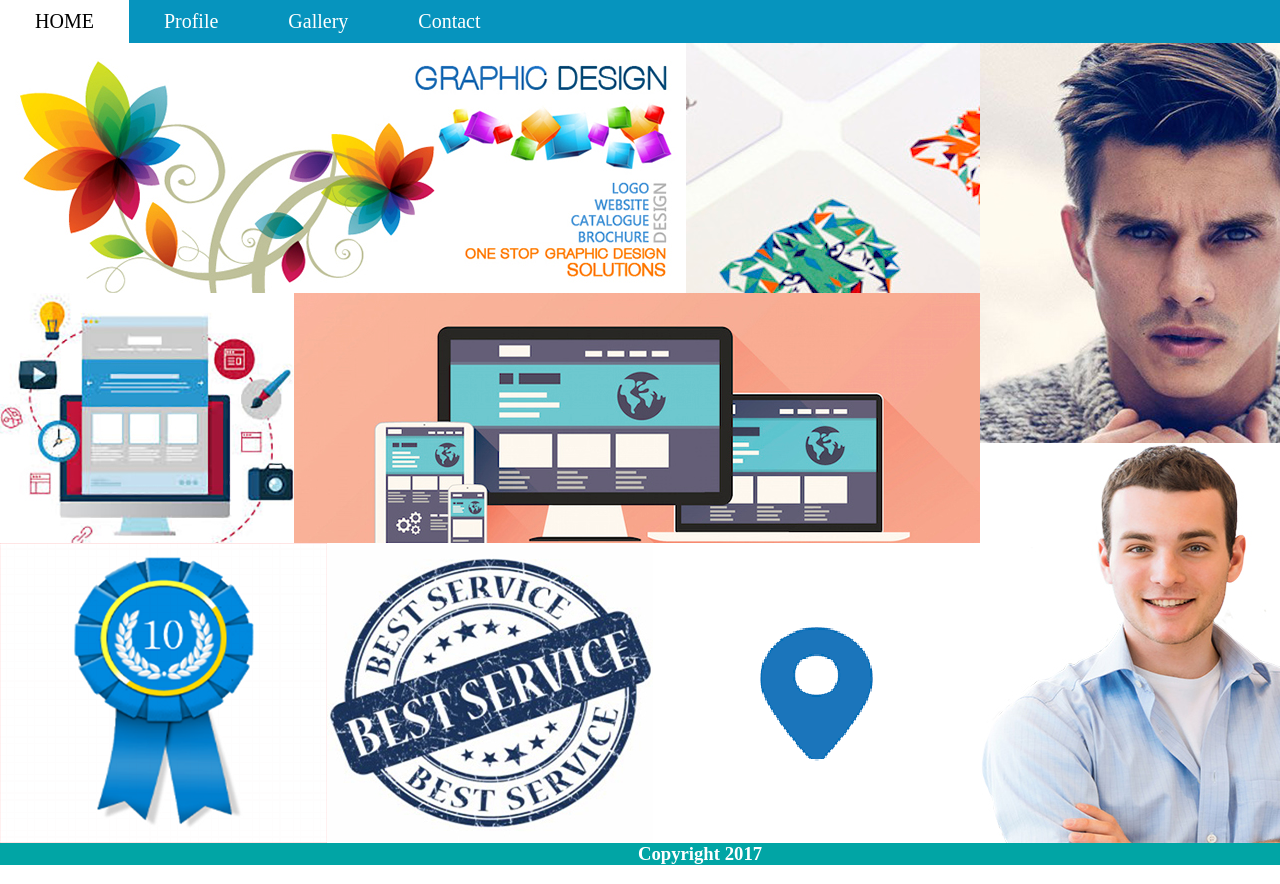
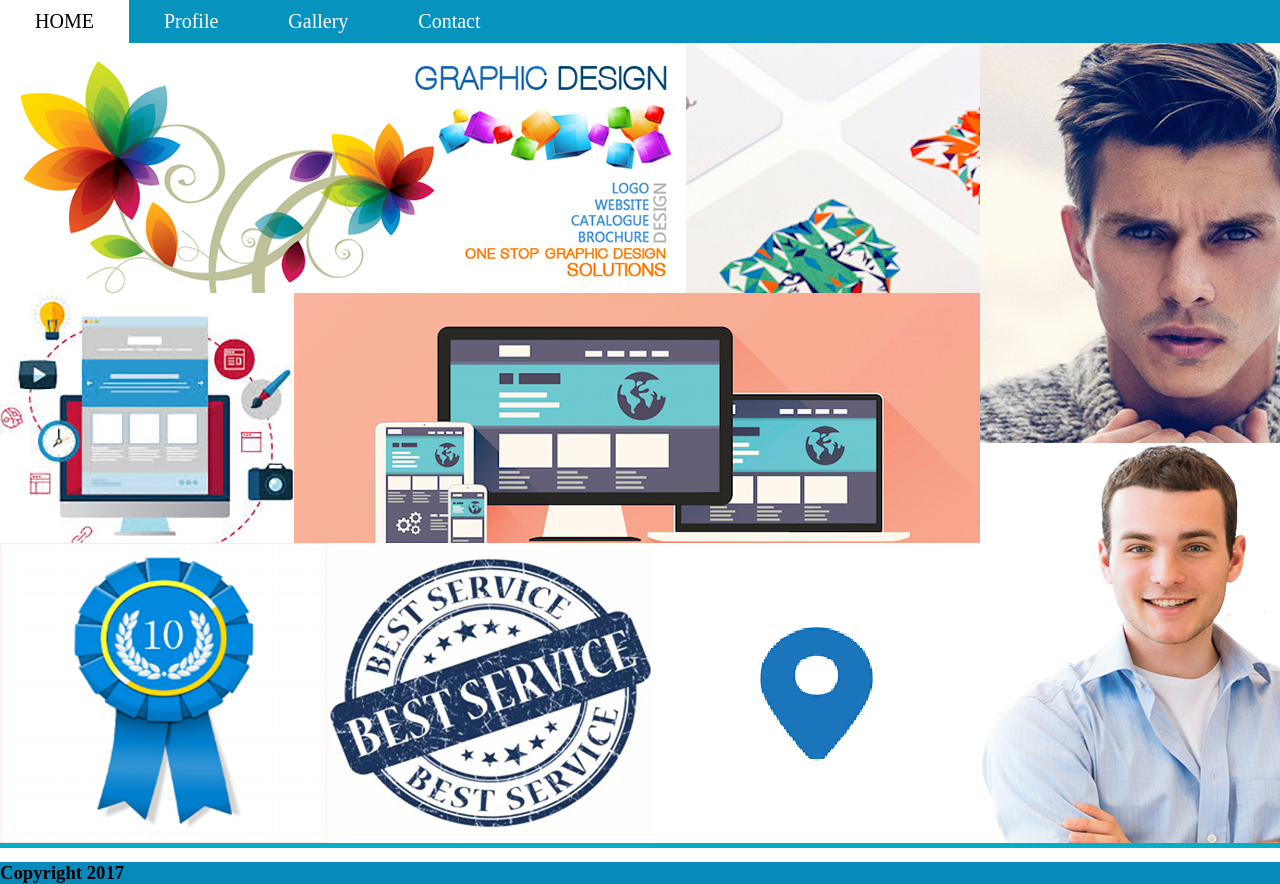
Before and after one commit to orponchy/assigntment2, a plain HTML site: page index.html in a window 1280 px wide. Shown: the top 884 px of the page. Drawn offline with Linux system fonts and the light colour scheme.

Commit message:
Update style.css

```diff
--- a/css/style.css
+++ b/css/style.css
@@ -76,7 +76,9 @@ height: 400px;
 background: cyan;
 }
 .footer{
-	    background: rgba(8, 137, 188, 0.72) none repeat scroll 0% 0%;
+
+	    background: rgb(8, 137, 188) none repeat scroll 0% 0%;
+}
 
 }
 
@@ -85,5 +87,5 @@ color: #FFF;
 text-align: center;
 margin: 0px;
 padding: 0px;
-background: #01a5a5;
+
 }
```
